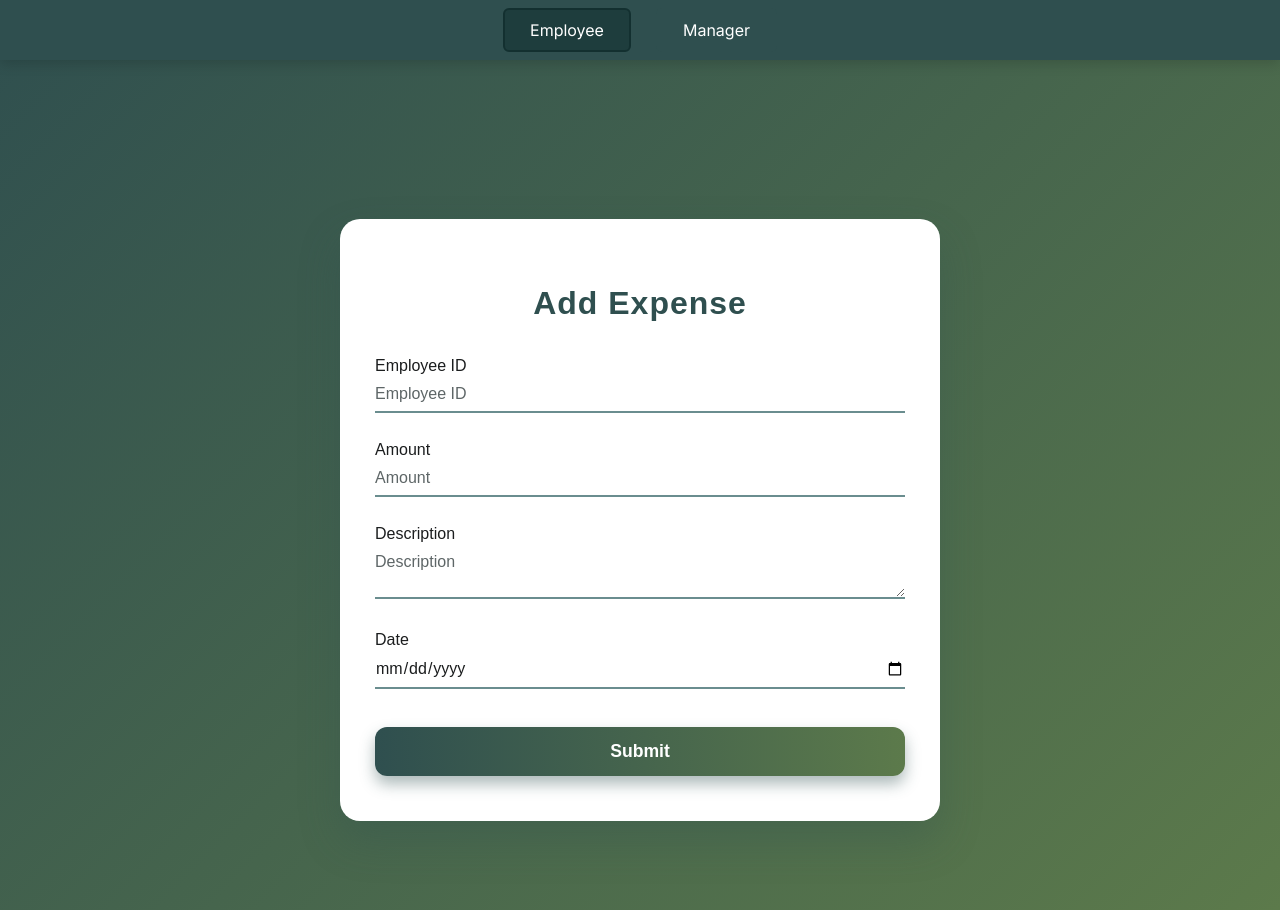
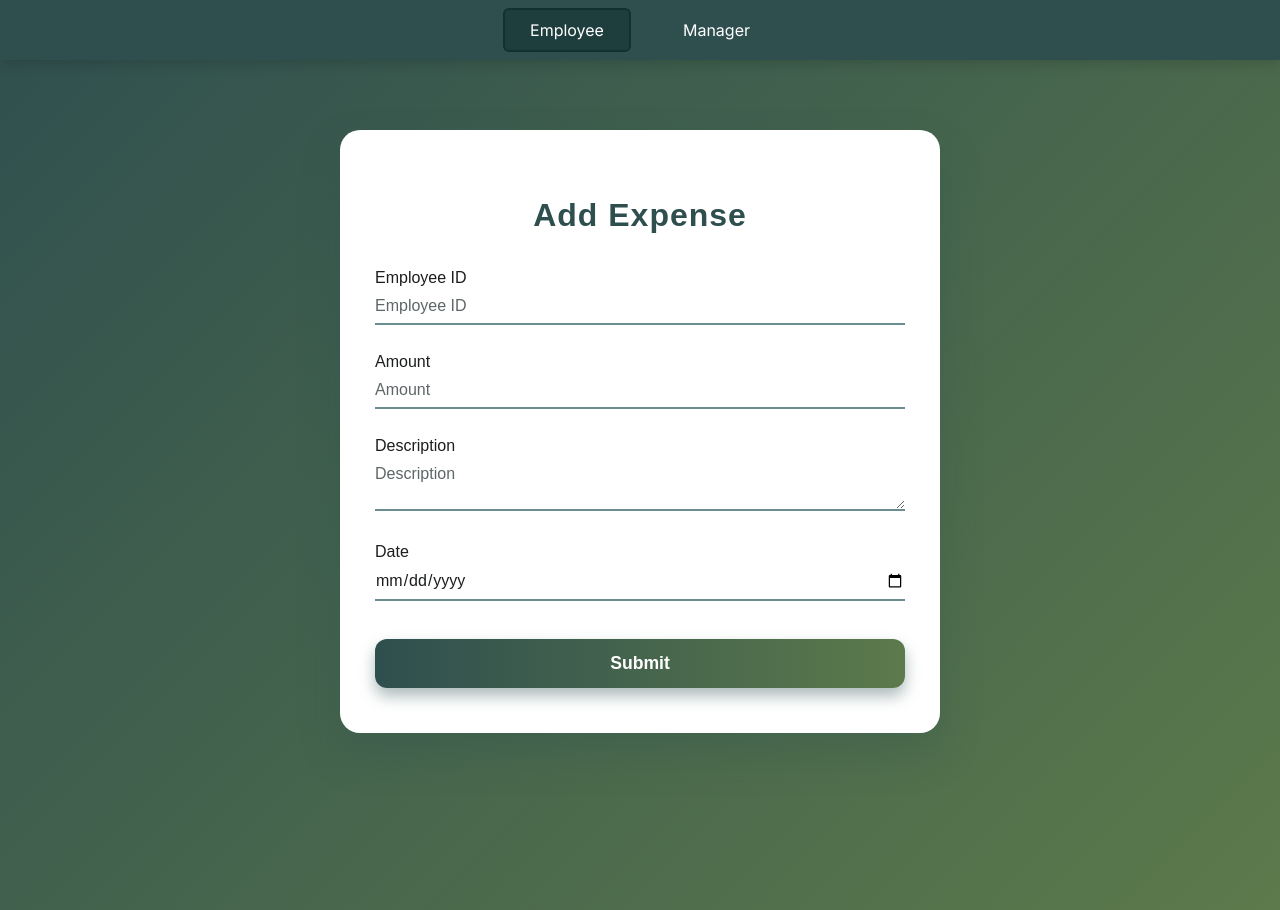
Before and after one commit to Pragalya03/my-reimbursement-portal, a React (Create React App) app in the folder reactapp/: page /employee in a window 1280 px wide. Built offline with nearby package versions, Linux system fonts and the light colour scheme.

Commit message:
centered form

```diff
--- a/reactapp/src/components/ExpenseForm.css
+++ b/reactapp/src/components/ExpenseForm.css
@@ -6,7 +6,7 @@ body {
   font-family: 'Inter', sans-serif;
   margin: 0;
   padding: 0;
-  min-height: 100vh;
+
 }
 
 /* Page wrapper to center form */
@@ -14,8 +14,8 @@ body {
   display: flex;
   justify-content: center;
   align-items: center;
-  min-height: calc(100vh - 60px); /* Subtract navbar height */
-  padding-top: 60px; /* So content starts below navbar */
+  min-height: 60px; /* Subtract navbar height */
+  padding-top: 40px; /* So content starts below navbar */
 }
 
 /* Your existing form styles */
```
